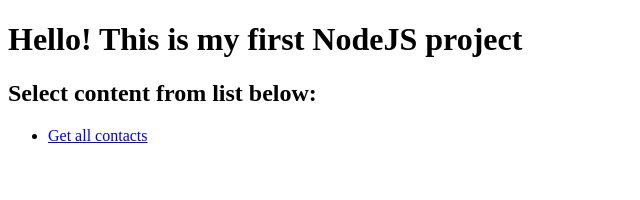
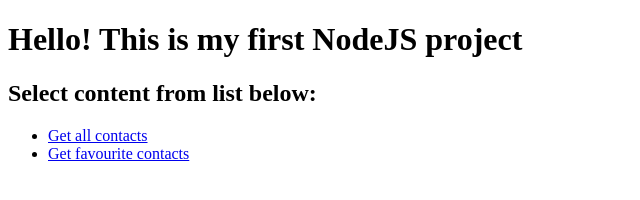
Before and after one commit to TyronNIKO/nodejs-hw-mongodb, a website: page public/index.html in a window 1280 px wide. Shown: the whole page, without its empty margins (0-640 px from the left). Drawn offline with Linux system fonts and the light colour scheme.

Commit message:
added one more link

```diff
--- a/public/index.html
+++ b/public/index.html
@@ -10,6 +10,7 @@
     <h2>Select content from list below:</h2>
     <ul>
         <li><a href="/contacts">Get all contacts</a></li>
+        <li><a href="/contacts?isFavourite=true">Get favourite contacts</a></li>
     </ul>
 
 
```
